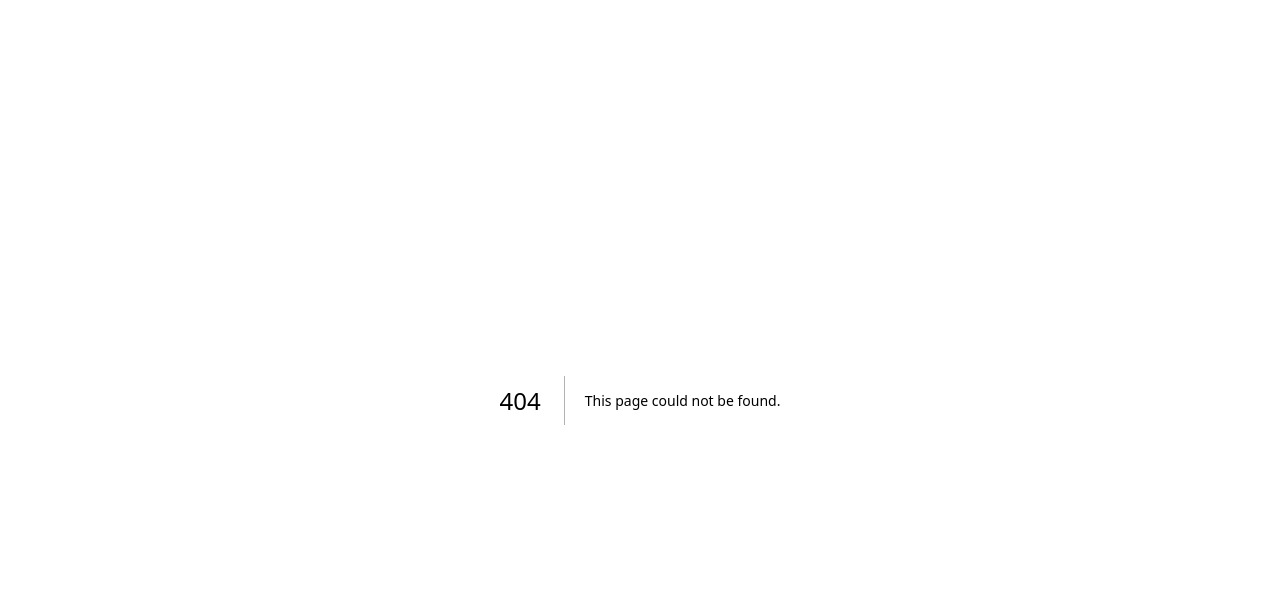
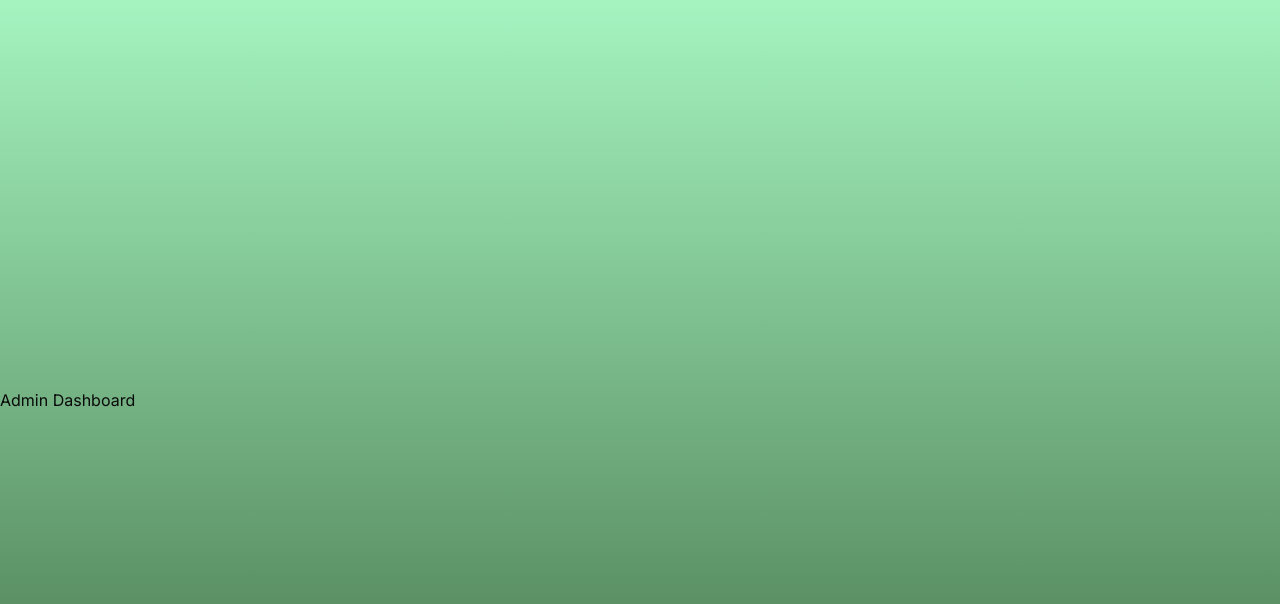
Before and after one commit to mael098/appcine, a Next.js app: page /system in a window 1280 px wide. Before the commit this address had no page. Shown: the top 604 px of the page. Built offline with nearby package versions, Linux system fonts and the light colour scheme.

Commit message:
fixed route login

```diff
--- a/src/app/_/login/page.tsx
+++ /dev/null
@@ -1,7 +0,0 @@
-export default async function Login() {
-    return (
-        <div>
-            <h1>Login</h1>
-        </div>
-    )
-}
--- a/src/app/_/page.tsx
+++ b/src/app/system/login/page.tsx
@@ -1,6 +1,6 @@
 import Image from 'next/image'
 
-export default async function AdminDashboard() {
+export default async function Login() {
     return (
         <div className="w-screen h-screen grid justify-center items-center">
             <main className="grid grid-cols-2 justify-center items-center bg-green-200 h-96 w-[700px] rounded-2xl shadow-green-900 shadow-2xl">
--- /dev/null
+++ b/src/app/system/page.tsx
@@ -0,0 +1,7 @@
+export default async function AdminDashboard() {
+    return (
+        <div>
+            <h1>Admin Dashboard</h1>
+        </div>
+    )
+}
```
